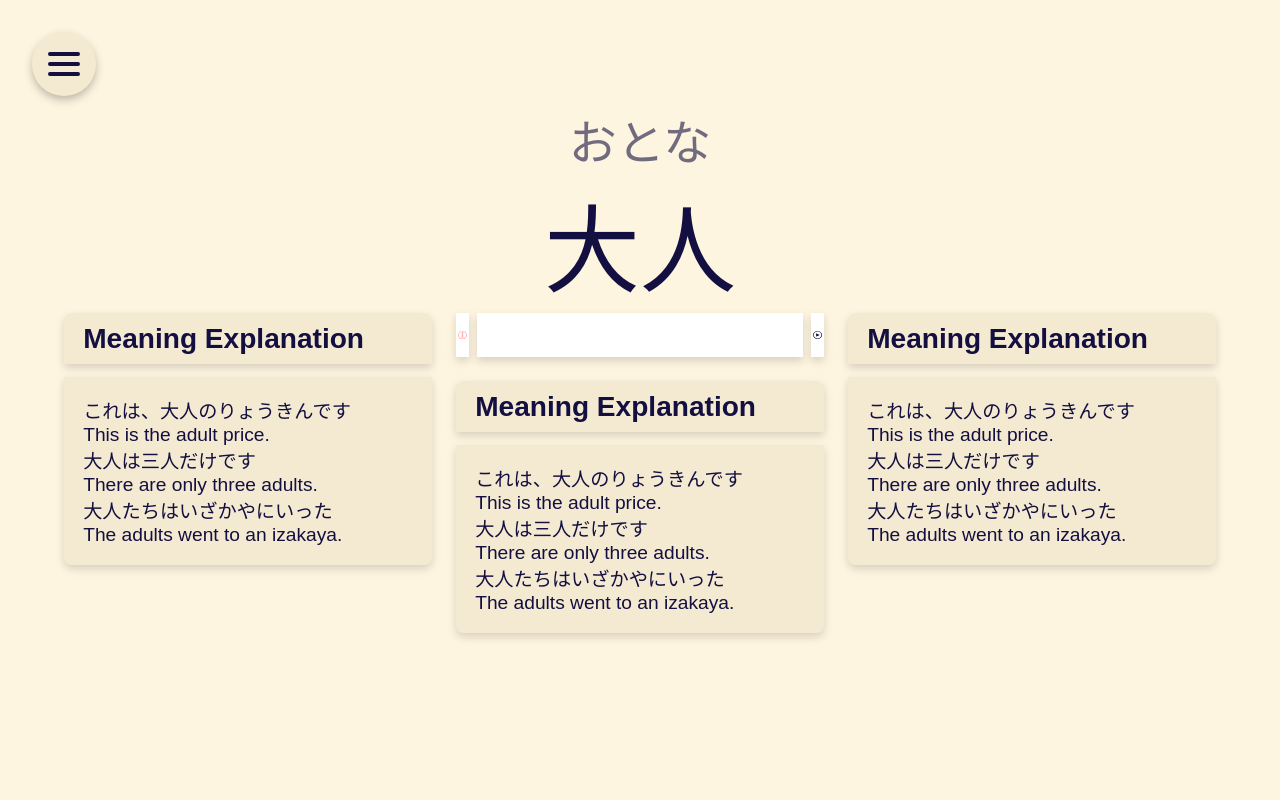
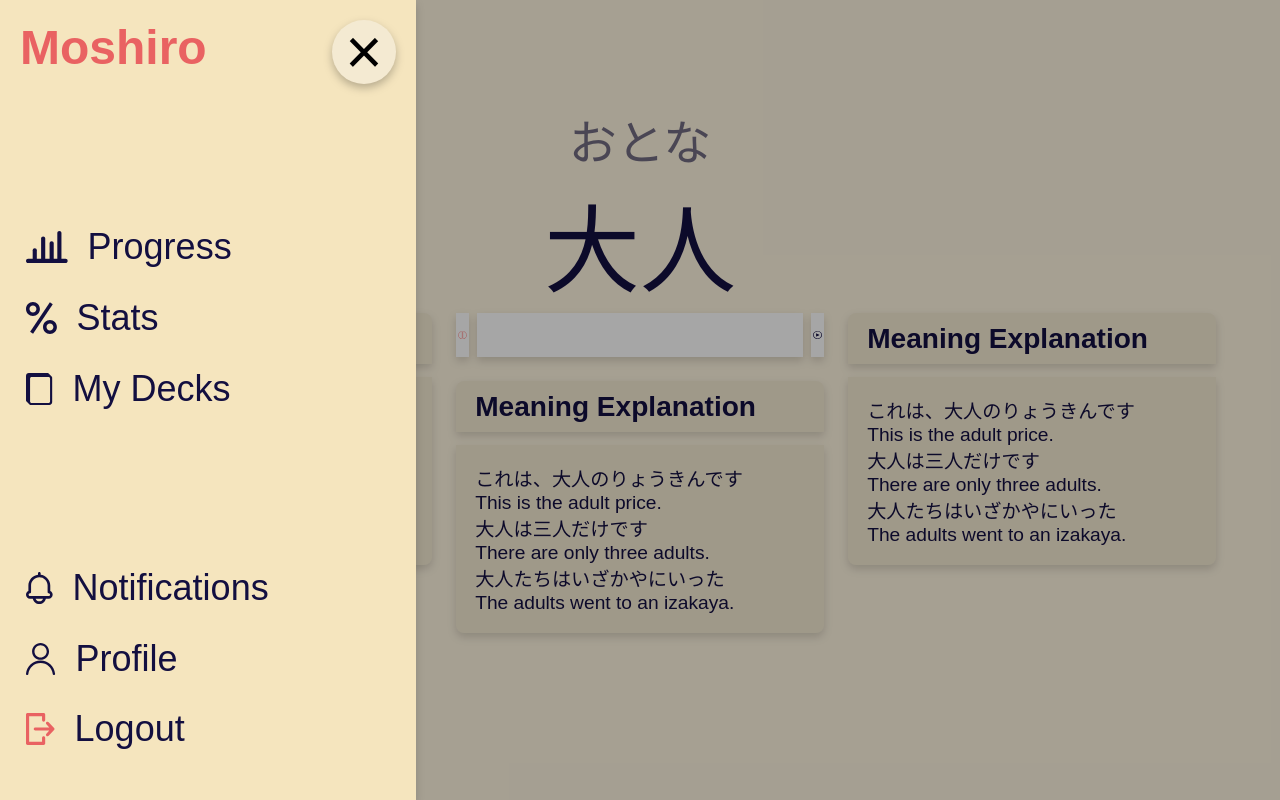
Before and after one commit to kolaczyn/learn-japanese, a Vue app: page /learn in a window 1280 px wide. Both pictures are taken after a click on the button 64 px from the left and 64 px from the top of the page. Built offline with nearby package versions, Linux system fonts and the light colour scheme.

Commit message:
Fix bug: can now toggle TheSidebar

```diff
--- a/src/components/UI/BaseButton.vue
+++ b/src/components/UI/BaseButton.vue
@@ -38,6 +38,9 @@ $border: 4px;
   color: #fff;
   transition: all 225ms ease-in;
   border-radius: $btn-md;
+  &:focus {
+    outline: none;
+  }
 }
 .big {
   border-radius: $btn-bg;
@@ -47,7 +50,7 @@ $border: 4px;
 .primary {
   border: $border solid var(--clr-primary);
   background-color: var(--clr-primary);
-  &:hover {
+  &:hover, &:focus {
     border: $border solid var(--clr-primary-dark);
     background-color: var(--clr-primary-dark);
   }
@@ -56,7 +59,7 @@ $border: 4px;
   color: var(--clr-primary);
   background-color: var(--clr-bgr);
   border: 4px solid var(--clr-primary);
-  &:hover {
+  &:hover, &:focus {
     border: $border solid var(--clr-primary);
     color: white;
     background-color: var(--clr-primary);
--- a/src/components/UI/BaseExit.vue
+++ b/src/components/UI/BaseExit.vue
@@ -1,6 +1,6 @@
 <template>
-<!-- in the future try making it from two divs -->
-  <base-circle @click="onClick" class="times"> &times; </base-circle>
+  <!-- in the future try making it from two divs -->
+  <base-circle :onClick="hideNav" class="times"> &times; </base-circle>
 </template>
 
 <script>
@@ -9,6 +9,7 @@ import BaseCircle from './BaseCircle.vue';
 export default {
   components: { BaseCircle },
   props: { onClick: Function },
+  inject: ['hideNav'],
 };
 </script>
 
--- a/src/components/UI/BaseHamburger.vue
+++ b/src/components/UI/BaseHamburger.vue
@@ -1,5 +1,8 @@
+// showNav is hardcoded and doesn't have a general name,
+// so I should probably refactor this component later
+
 <template>
-  <base-circle :onClick="onClick(true)" floating>
+  <base-circle :onClick="showNav" class="btn" floating>
     <div class="line"></div>
     <div class="line mid"></div>
     <div class="line"></div>
@@ -11,13 +14,28 @@ import BaseCircle from './BaseCircle.vue';
 
 export default {
   components: { BaseCircle },
+  methods: {
+    // onClick() {
+    //   console.log('clicked');
+    // },
+  },
+  inject: ['showNav'],
   props: {
-    onClick: Function,
+
+    // onClick: Function,
   },
 };
 </script>
 
-<style>
+<style lang="scss" scoped>
+.btn:hover,
+.btn:focus {
+  outline: none;
+  & > .mid {
+    margin-top: 9px;
+    margin-bottom: 9px;
+  }
+}
 .line {
   width: 2rem;
   height: 4px;
@@ -26,6 +44,7 @@ export default {
   /* position: absolute; */
 }
 .mid {
+  transition: margin 150ms ease-in;
   margin-top: 6px;
   margin-bottom: 6px;
 }
--- a/src/components/learn/SidebarItem.vue
+++ b/src/components/learn/SidebarItem.vue
@@ -20,6 +20,10 @@
 export default {
   props: {
     icon: String,
+    color: String,
+  },
+  computed: {
+
   },
 };
 </script>
@@ -38,7 +42,9 @@ export default {
   align-items: center;
   font-size: 2.25rem;
   border-radius: 0.75rem;
-  padding: .4rem;
+  padding: .9rem .4rem;
+
+  transition: background-color 125ms ease-in;
 }
 .menu-name {
   margin-right: 1.2rem;
--- a/src/components/learn/TheSidebar.vue
+++ b/src/components/learn/TheSidebar.vue
@@ -4,7 +4,7 @@
     <header class="sidebar-header">
       <the-logo></the-logo>
       <!-- <base-hamburger></base-hamburger> -->
-      <base-exit :setNav="setNav(false)"></base-exit>
+      <base-exit></base-exit>
     </header>
     <!-- for now, to make sure the closing and opening works properly -->
     <!-- <button style="font-size: 2rem">Close</button> -->
@@ -32,7 +32,7 @@
     </ul>
   </nav>
   <teleport to="body" />
-  <div class="overlay"></div>
+  <div @click="hideNav" class="overlay"></div>
 </template>
 
 <script>
@@ -44,7 +44,8 @@ export default {
     SidebarItem,
     BaseExit,
   },
-  props: { setNav: Function },
+  inject: ['hideNav'],
+  // props: { setNav: Function },
 };
 </script>
 
@@ -75,9 +76,13 @@ export default {
   justify-content: space-between;
 }
 li:not(:last-child) {
-  margin-bottom: 1rem;
+  /* margin-bottom: 1rem; */
+}
+// hardcoded for now, use flex to lay it out properly
+li:nth-child(1) {
+  margin-top: 8rem;
 }
 li:nth-child(3) {
-  margin-bottom: 10rem;
+  margin-bottom: 8rem;
 }
 </style>
--- a/src/pages/TheLearn.vue
+++ b/src/pages/TheLearn.vue
@@ -1,7 +1,7 @@
 <template>
   <div class="the-learn">
-    <BaseBurger :onClick="dummy" />
-    <the-sidebar :setNav="setNav" v-if="isNavbarOn"></the-sidebar>
+    <base-burger></base-burger>
+    <the-sidebar v-if="isNavbarOn"></the-sidebar>
     <main>
       <base-container>
         <japanese-text class="japanese-text"></japanese-text>
@@ -31,21 +31,21 @@ export default {
   },
   data() {
     return {
-      isNavbarOn: true,
+      isNavbarOn: false,
     };
   },
-  // provide() {
-  //   return {
-  //     changeNavbarVisibility: this.changeNavbarVisibility,
-  //   };
-  // },
+  provide() {
+    return {
+      hideNav: this.hideNav,
+      showNav: this.showNav,
+    };
+  },
   methods: {
-    setNav(val) {
-      console.log('fuck');
-      this.isNavbarOn = val;
+    hideNav() {
+      this.isNavbarOn = false;
     },
-    dummy() {
-      console.log('dummy');
+    showNav() {
+      this.isNavbarOn = true;
     },
   },
 };
```
